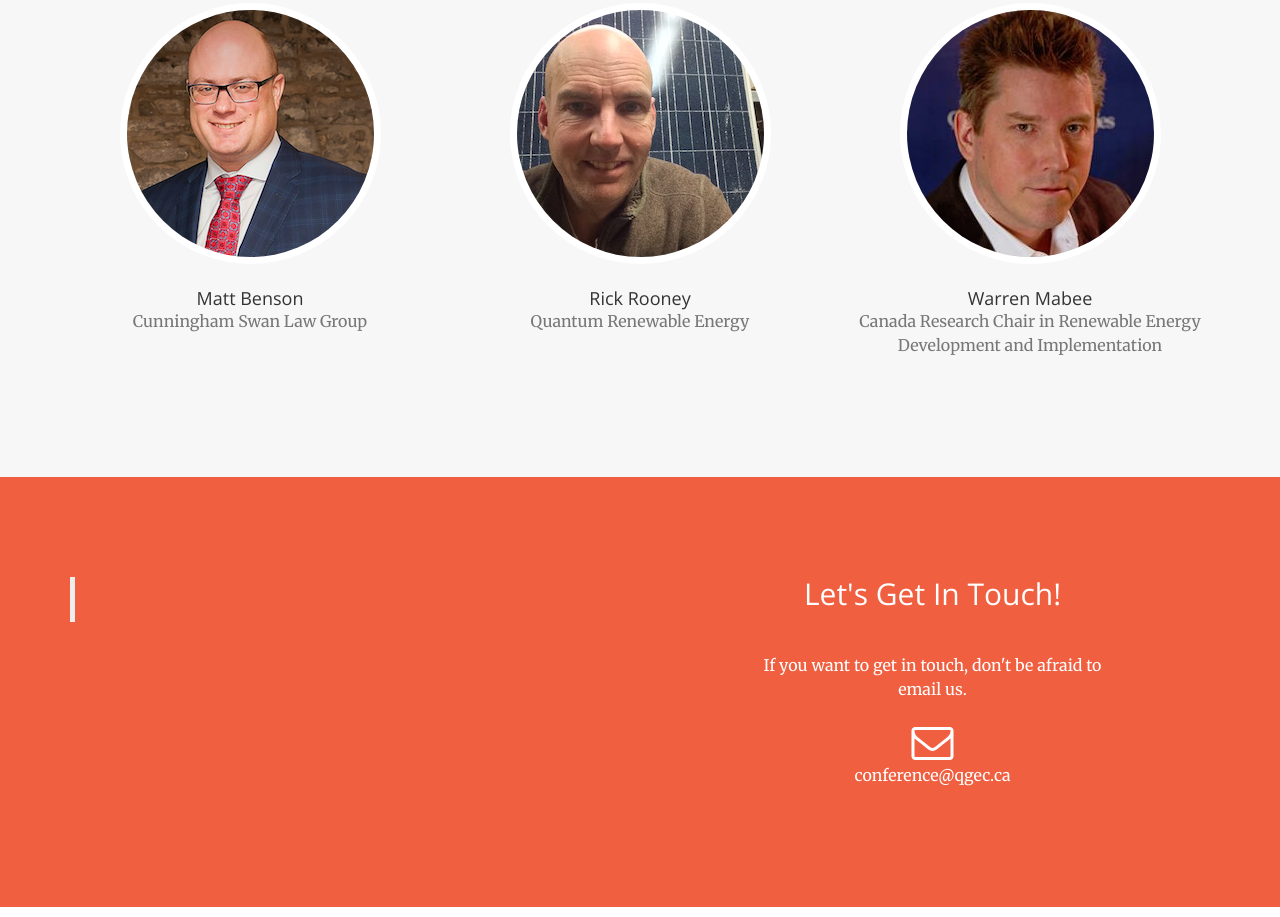
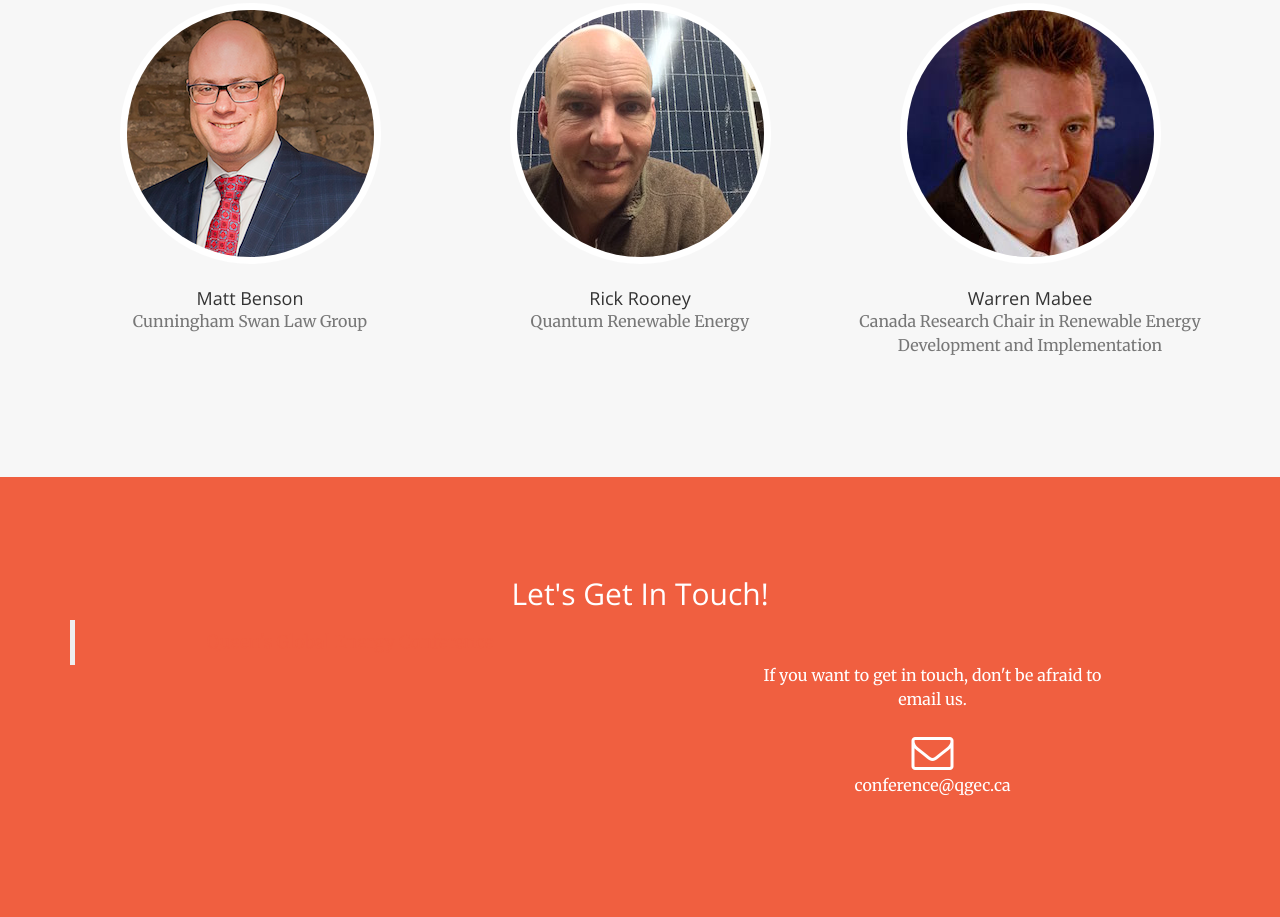
Before and after one commit to qgec2017/QGEC, a plain HTML site: page index.html in a window 1280 px wide. Shown: the part 7728-8645 px from the top of the page. Drawn offline with nearby package versions, Linux system fonts and the light colour scheme.

Commit message:
fixing titles

```diff
--- a/index.html
+++ b/index.html
@@ -726,7 +726,8 @@
 
     <section id="contact" class = "contactus">
         <div class="container">
-            <div class="row">
+            <div class="row text-center">
+                <h2 class="section-heading">Let's Get In Touch!</h2>
                 <div>
                     <div class = "col-lg-6">
                         <div class="fb-page" data-href="https://www.facebook.com/officialQGEC" data-tabs="timeline,events" data-small-header="true" data-adapt-container-width="true" data-hide-cover="false" data-show-facepile="true" data-height="300px"><div class="fb-xfbml-parse-ignore"><blockquote cite="https://www.facebook.com/officialQGEC"><a href="https://www.facebook.com/officialQGEC">Queen's Global Energy Conference</a></blockquote></div></div>
@@ -734,7 +735,6 @@
                     </div>
                     <div class = "col-lg-6">
                         <div class="col-lg-8 col-lg-offset-2 text-center">
-                            <h2 class="section-heading">Let's Get In Touch!</h2>
                             <hr class="primary">
                             <p>If you want to get in touch, don't be afraid to email us.</p>
                         </div>
```
